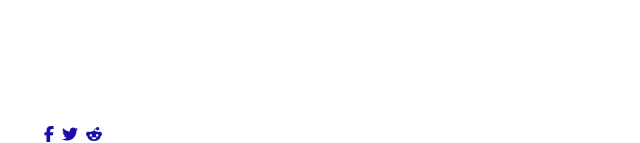
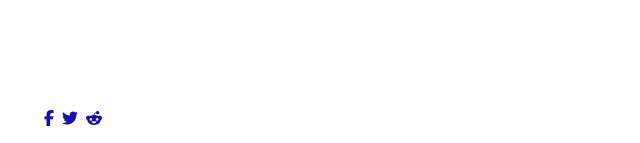
Before and after one commit to pbamotra/sciontist, a Jekyll site: the page built from index.html, in a window 1280 px wide. Shown: the part 757-900 px from the top of the page, without its empty margins (296-936 px from the left). Built offline with Jekyll 4.4.1, drawn with Linux system fonts in a browser that asks for light colours; nearby versions of some CDN libraries.

Commit message:
social share simple bottom fontawesome

```diff
--- a/assets/css/main.scss
+++ b/assets/css/main.scss
@@ -101,10 +101,13 @@ ul {
 
 .footer {
     align-items: baseline;
-    bottom: 0px;
+    bottom: 1em;
     position: fixed;
     @media screen and (max-width: $br) {
         display: block;
+    }
+    a {
+        text-decoration: none;
     }
     h1 {
         font-size: 2em;
```
